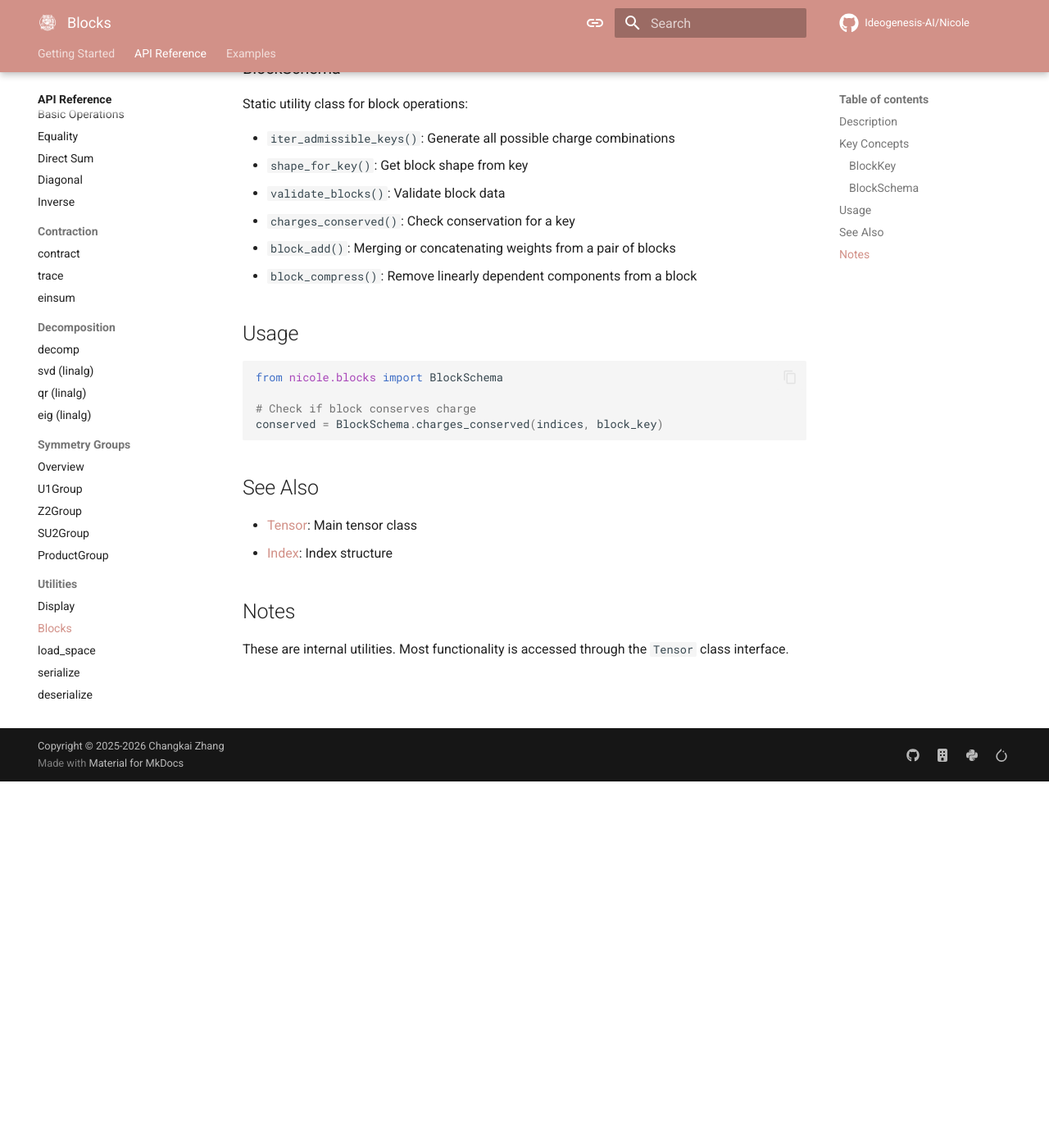
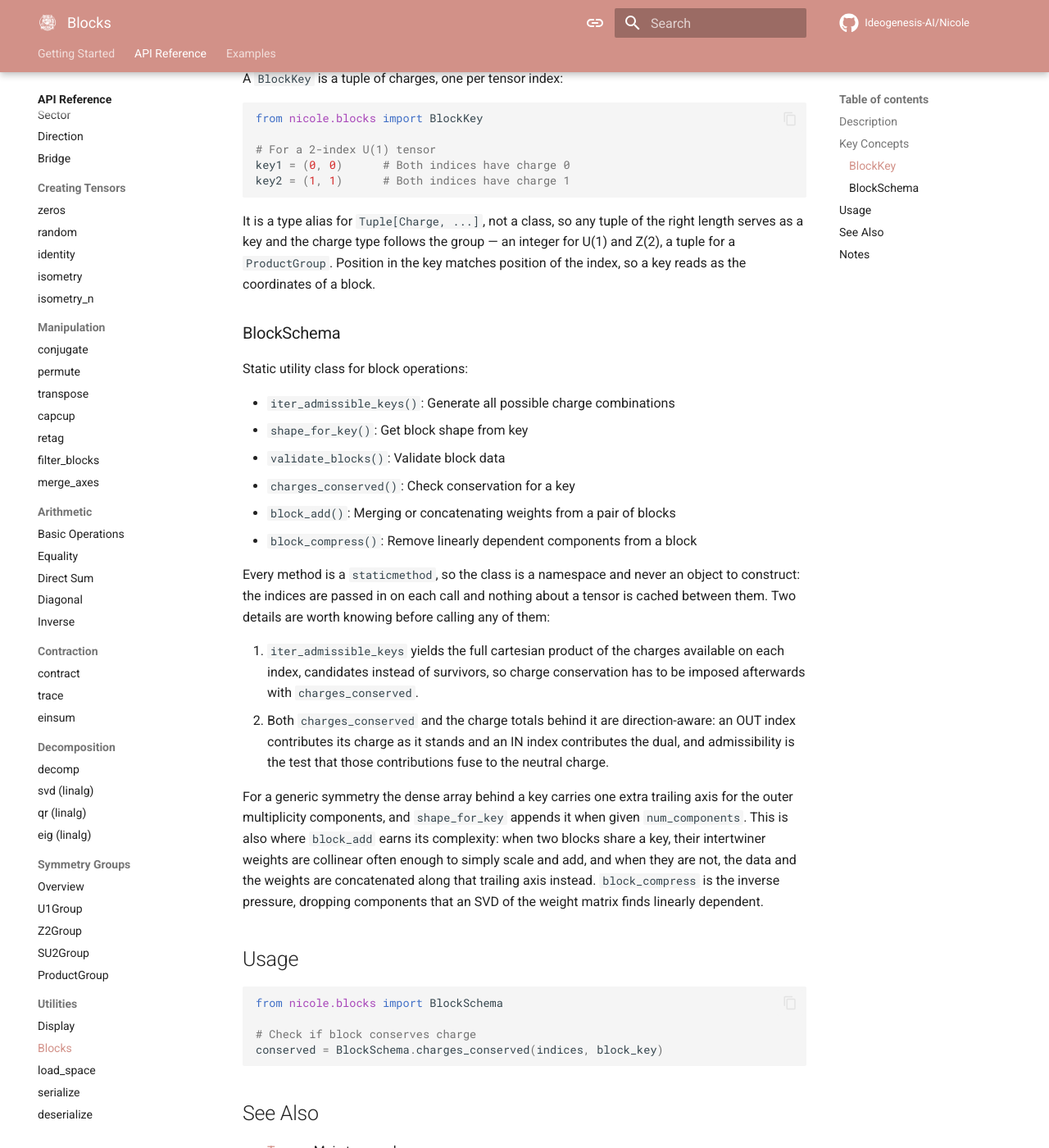
Before and after one commit to Ideogenesis-AI/Nicole, an MkDocs documentation site: the page built from docs/api/utilities/blocks.md, in a window 1280 px wide and 1400 px high, scrolled down 646 px. Shown: the whole window at 82% size. Built offline with MkDocs 1.6.1 and Material for MkDocs 9.7.7, drawn with Linux system fonts in a browser that asks for light colours; comment, search, counter and statistics services are not loaded; the version menu is left out; before the commit the page ends 1599 px from its top, so only the background shows below that; some of the changed text lies outside the part shown.

Commit message:
Expand the block utilities page into a module overview
At 177 words it was the thinnest page in the API reference, and the only one carrying no mkdocstrings block at all, so nothing filled the gap from the source. Said what the module is for, the layer where symmetry stops being a property of the indices and becomes one of the stored data, that a BlockKey is a type alias and not a class, and that BlockSchema is all static methods and therefore a namespace holding no state between calls. Corrected the description of iter_admissible_keys, which yields the whole cartesian product rather than the conserving subset, and recorded the direction convention behind the conservation test, the trailing outer-multiplicity axis, and the errors shape_for_key raises.

````diff
--- a/docs/api/utilities/blocks.md
+++ b/docs/api/utilities/blocks.md
@@ -1,10 +1,10 @@
 # Block Utilities
 
-Low-level utilities for managing tensor block structure.
+Low-level utilities for managing tensor block structure. A symmetric tensor is a dictionary from charge keys to dense arrays, and this module holds the routines that decide which keys are legal, the shape of the array behind each one, and how two arrays sharing a key combine. `Tensor` leans on them throughout, so this page is less a set of calls to make than a look at what the tensor class is doing on your behalf.
 
 ## Description
 
-The `blocks` module provides internal utilities for reasoning about tensor block dictionaries. Most users won't need these directly.
+The `blocks` module provides internal utilities for reasoning about tensor block dictionaries. Most users won't need these directly. The module is the layer where symmetry stops being a property of the indices and starts being a property of the stored data: an `Index` knows its charges and directions, a `Tensor` knows which blocks it holds, and `BlockSchema` translates between the two. Every routine here takes the indices as an argument, so the same helpers serve tensor construction, validation, arithmetic and compression alike.
 
 ## Key Concepts
 
@@ -20,6 +20,8 @@ key1 = (0, 0)      # Both indices have charge 0
 key2 = (1, 1)      # Both indices have charge 1
 ```
 
+It is a type alias for `Tuple[Charge, ...]`, not a class, so any tuple of the right length serves as a key and the charge type follows the group — an integer for U(1) and Z(2), a tuple for a `ProductGroup`. Position in the key matches position of the index, so a key reads as the coordinates of a block.
+
 ### BlockSchema
 
 Static utility class for block operations:
@@ -30,6 +32,13 @@ Static utility class for block operations:
 - `charges_conserved()`: Check conservation for a key
 - `block_add()`: Merging or concatenating weights from a pair of blocks
 - `block_compress()`: Remove linearly dependent components from a block
+
+Every method is a `staticmethod`, so the class is a namespace and never an object to construct: the indices are passed in on each call and nothing about a tensor is cached between them. Two details are worth knowing before calling any of them:
+
+1. `iter_admissible_keys` yields the full cartesian product of the charges available on each index, candidates instead of survivors, so charge conservation has to be imposed afterwards with `charges_conserved`.
+2. Both `charges_conserved` and the charge totals behind it are direction-aware: an OUT index contributes its charge as it stands and an IN index contributes the dual, and admissibility is the test that those contributions fuse to the neutral charge.
+
+For a generic symmetry the dense array behind a key carries one extra trailing axis for the outer multiplicity components, and `shape_for_key` appends it when given `num_components`. This is also where `block_add` earns its complexity: when two blocks share a key, their intertwiner weights are collinear often enough to simply scale and add, and when they are not, the data and the weights are concatenated along that trailing axis instead. `block_compress` is the inverse pressure, dropping components that an SVD of the weight matrix finds linearly dependent.
 
 ## Usage
 
@@ -47,4 +56,5 @@ conserved = BlockSchema.charges_conserved(indices, block_key)
 
 ## Notes
 
-These are internal utilities. Most functionality is accessed through the `Tensor` class interface.
+- These are internal utilities. Most functionality is accessed through the `Tensor` class interface.
+- `shape_for_key` raises `ValueError` when the key length disagrees with the number of indices and `KeyError` when a charge is absent from the index at that position, so a mistyped key fails at the schema without producing an erroneously shaped block.
````
